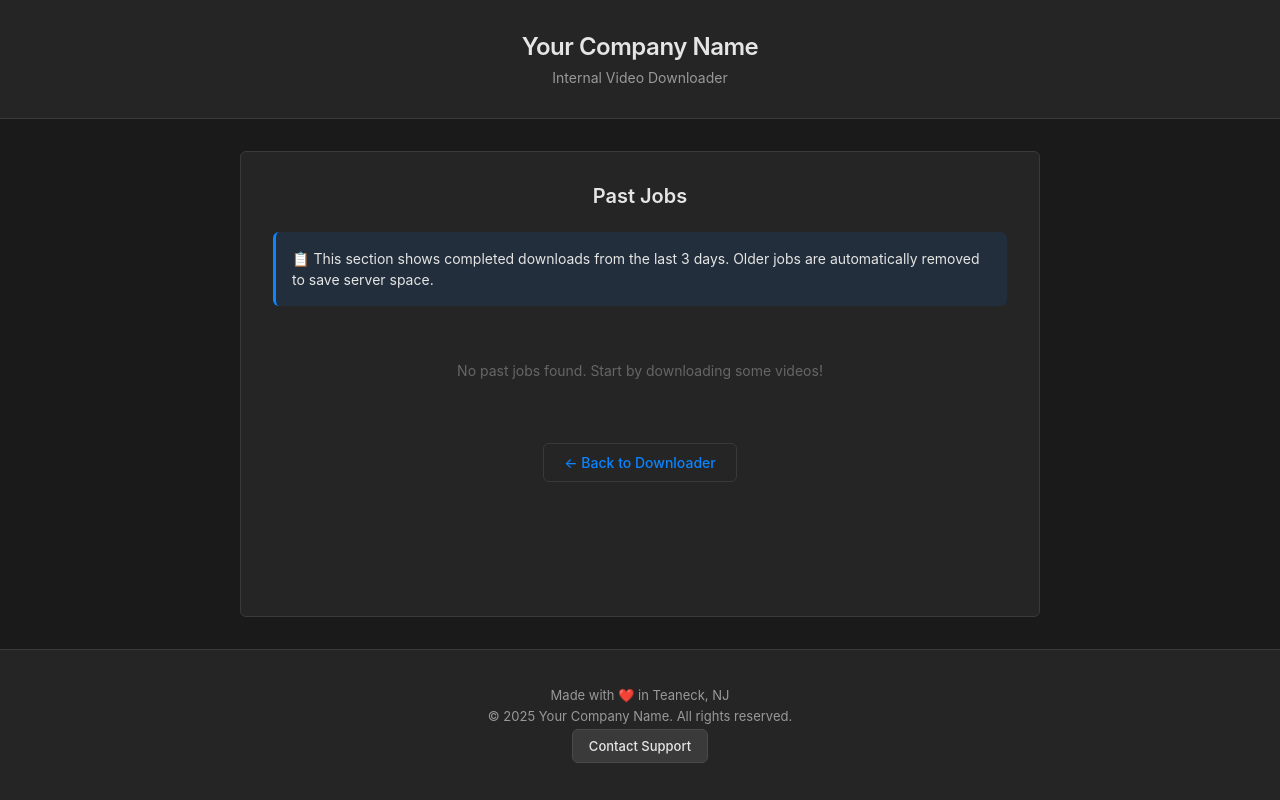
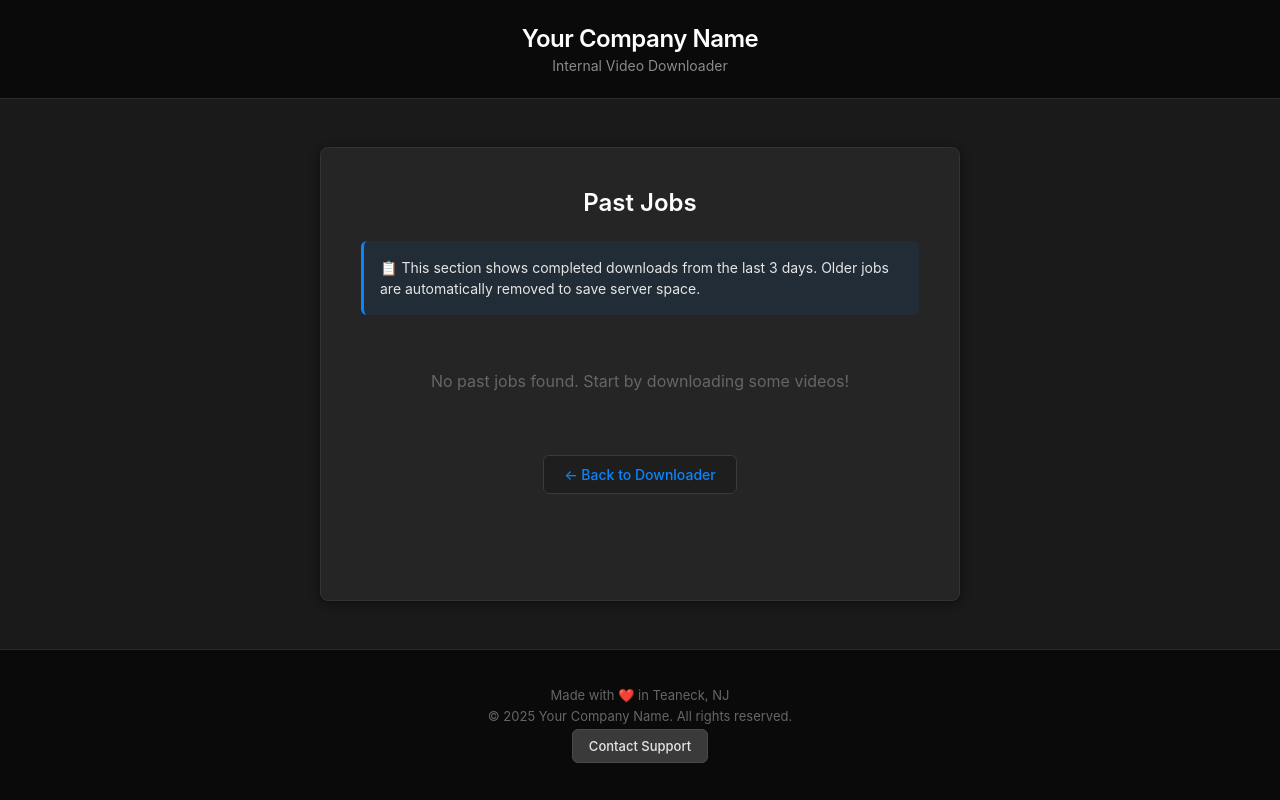
Before and after one commit to jacobrosenfeld/ytdlp-self-hosted, a Flask app: page /past-jobs in a window 1280 px wide. Run offline with Flask 3, Linux system fonts and the light colour scheme.

Commit message:
style: match past_jobs.html styling exactly with rest of app

```diff
--- a/templates/past_jobs.html
+++ b/templates/past_jobs.html
@@ -11,46 +11,47 @@
             padding: 0;
         }
         body {
-            font-family: -apple-system, BlinkMacSystemFont, 'SF Pro Text', 'Segoe UI', Roboto, sans-serif;
+            font-family: -apple-system, BlinkMacSystemFont, 'SF Pro Text', 'Helvetica Neue', sans-serif;
             background: #1a1a1a;
             min-height: 100vh;
             display: flex;
             flex-direction: column;
             color: #e5e5e5;
-            font-size: 0.875rem;
+            overflow-x: hidden;
         }
         .hero {
-            background: #252525;
-            border-bottom: 1px solid #3a3a3a;
-            padding: 2rem 0;
+            background: #0a0a0a;
+            border-bottom: 1px solid #2a2a2a;
+            padding: 1.5rem 0;
             text-align: center;
         }
         .hero h1 {
-            color: #e5e5e5;
+            color: #ffffff;
             font-weight: 600;
             font-size: 1.5rem;
-            margin-bottom: 0.5rem;
+            margin-bottom: 0.25rem;
             letter-spacing: -0.02em;
         }
         .hero p {
-            color: #999;
+            color: #8a8a8a;
             font-size: 0.875rem;
             font-weight: 400;
         }
         .container {
-            max-width: 800px;
-            margin: 2rem auto;
+            max-width: 640px;
+            margin: 3rem auto;
             background: #252525;
-            border-radius: 6px;
-            padding: 2rem;
-            border: 1px solid #3a3a3a;
+            border-radius: 8px;
+            padding: 2.5rem;
+            box-shadow: 0 2px 10px rgba(0, 0, 0, 0.5);
+            border: 1px solid #333;
             flex: 1;
         }
         h1 {
-            color: #e5e5e5;
+            color: #ffffff;
             margin-bottom: 1.5rem;
             font-weight: 600;
-            font-size: 1.25rem;
+            font-size: 1.5rem;
             text-align: center;
         }
         .jobs-list {
@@ -58,20 +59,20 @@
             padding: 0;
         }
         .job-item {
-            background: #2a2a2a;
+            background: #1e1e1e;
             border-radius: 6px;
             padding: 1.25rem;
             margin-bottom: 0.75rem;
             border: 1px solid #3a3a3a;
         }
         .job-title {
-            font-size: 1rem;
+            font-size: 0.938rem;
             font-weight: 600;
-            color: #e5e5e5;
+            color: #ffffff;
             margin-bottom: 0.5rem;
         }
         .job-details {
-            color: #999;
+            color: #8a8a8a;
             font-size: 0.813rem;
             margin-bottom: 1rem;
             line-height: 1.5;
@@ -85,7 +86,7 @@
         }
         .job-stats {
             font-size: 0.813rem;
-            color: #999;
+            color: #8a8a8a;
         }
         .job-actions {
             display: flex;
@@ -124,7 +125,7 @@
             padding: 2rem;
         }
         .info-note {
-            background: rgba(10, 132, 255, 0.1);
+            background: rgba(10, 132, 255, 0.08);
             border-left: 3px solid #0a84ff;
             border-radius: 6px;
             padding: 1rem;
@@ -150,18 +151,20 @@
             border-radius: 6px;
             transition: all 0.2s ease;
             display: inline-block;
+            background: #1e1e1e;
         }
         .back-link a:hover {
             background: #2a2a2a;
+            border-color: #0a84ff;
         }
         footer {
             text-align: center;
             padding: 2rem;
-            background: #252525;
-            color: #999;
+            background: #0a0a0a;
+            color: #666;
             font-size: 0.813rem;
             margin-top: auto;
-            border-top: 1px solid #3a3a3a;
+            border-top: 1px solid #2a2a2a;
         }
         footer a {
             color: #0a84ff;
```
